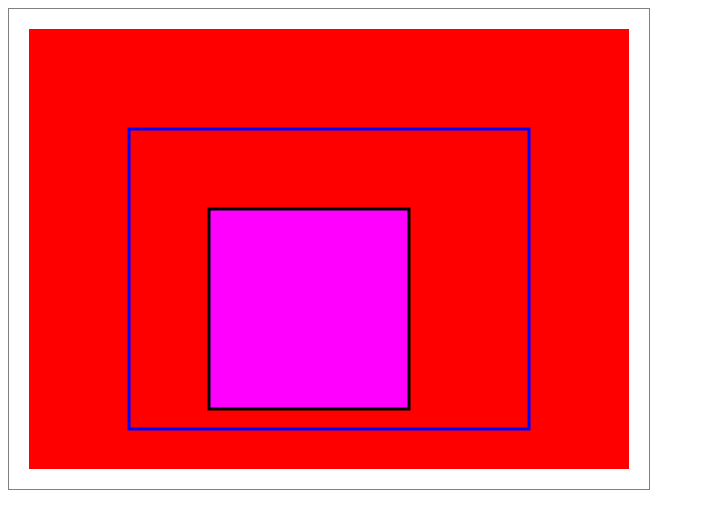
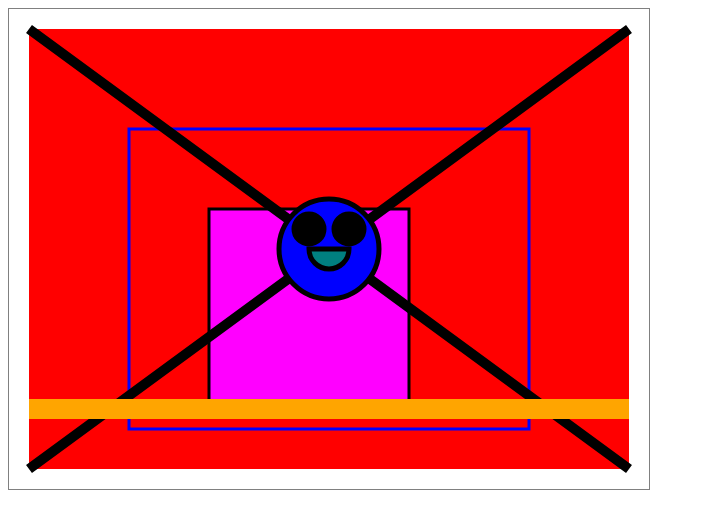
Before and after one commit to maddyboussa/IGME-330, a plain HTML site: page In Class Exercises/Canvas Checkoff/boussa-m-cs-canvas-2.html in a window 1280 px wide. Shown: the whole page, without its empty margins (0-705 px from the left). Drawn offline with Linux system fonts and the light colour scheme.

Commit message:
canvas checkoff 2

```diff
--- a/In Class Exercises/Canvas Checkoff/boussa-m-cs-canvas-2.html
+++ b/In Class Exercises/Canvas Checkoff/boussa-m-cs-canvas-2.html
@@ -44,7 +44,7 @@
             // ctx.fillStyle = "yellow";
             // ctx.fillRect(300, 300, 50, 80);
 
-            // CANVAS 2
+            // CS CANVAS 2
 
             // create a rectangle path
             ctx.fillStyle = "magenta";
@@ -55,6 +55,60 @@
             ctx.fill();
             ctx.stroke();
 
+			// create lines
+			ctx.beginPath();
+			ctx.moveTo(20, 20);
+			ctx.lineTo(620, 460);
+			ctx.closePath();
+			ctx.lineWidth = 10;
+			ctx.stroke();
+
+			ctx.beginPath();
+			ctx.moveTo(20, 460);
+			ctx.lineTo(620, 20);
+			ctx.closePath();
+			ctx.stroke();
+
+			// create circle
+			ctx.fillStyle = "blue";
+			ctx.lineWidth = 5;
+			ctx.beginPath();
+			ctx.arc(320, 240, 50, 0, Math.PI * 2, false);
+			ctx.closePath();
+			ctx.fill();
+            ctx.stroke();
+
+			// semi circle
+			ctx.fillStyle = "teal";
+			ctx.lineWidth = 5;
+			ctx.beginPath();
+			ctx.arc(320, 240, 20, 0, Math.PI, false);
+			ctx.closePath();
+			ctx.fill();
+            ctx.stroke();
+
+			// small circles
+			ctx.fillStyle = "black";
+			ctx.beginPath();
+			ctx.arc(300, 220, 15, 0, Math.PI * 2, false);
+			ctx.closePath();
+			ctx.fill();
+            ctx.stroke();
+
+			ctx.beginPath();
+			ctx.arc(340, 220, 15, 0, Math.PI * 2, false);
+			ctx.closePath();
+			ctx.fill();
+            ctx.stroke();
+
+			// additional line
+			ctx.strokeStyle = "orange";
+			ctx.lineWidth = 20;
+			ctx.beginPath();
+			ctx.moveTo(20, 400);
+			ctx.lineTo(620, 400);
+			ctx.closePath();
+			ctx.stroke();
 		}
 	</script>
 </head>
```
